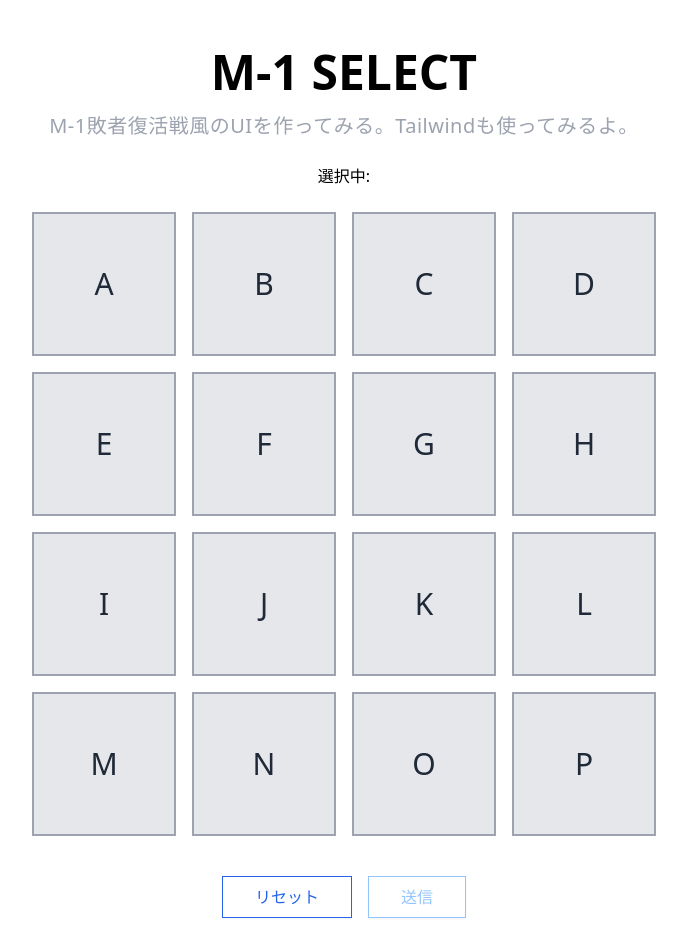
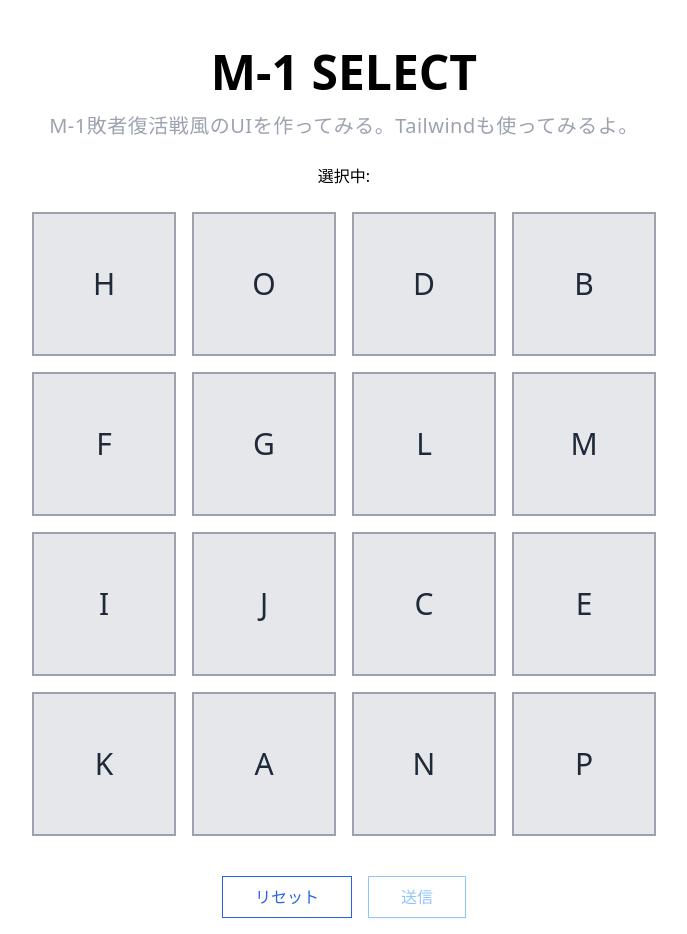
Before and after one commit to shimotsu4431/m1, a Next.js app: page / in a window 1280 px wide. Shown: the whole page, without its empty margins (296-983 px from the left). Built offline with nearby package versions, Linux system fonts and the light colour scheme.

Commit message:
shuffle members

```diff
--- a/components/CardList.tsx
+++ b/components/CardList.tsx
@@ -1,4 +1,5 @@
-import React, { ChangeEvent, useState } from 'react'
+import { shuffle } from 'lodash'
+import React, { ChangeEvent, useMemo, useState } from 'react'
 import members from '../config/members'
 import Card from './Card'
 
@@ -13,11 +14,16 @@ type Props = {
 }
 
 const CardList: React.FC<Props> = ({val, handleChange}) => {
+  const shuffledMembers = useMemo(() => {
+    return shuffle(members)
+  }
+  , [members])
+
   return (
     <>
       <p className="text-center mb-6">選択中: {val.join(", ")}</p>
       <div className="flex flex-wrap justify-center content-between w-full max-w-screen-md mx-auto">
-        {members.length > 0 && members.map((item) => {
+        {shuffledMembers.length > 0 && shuffledMembers.map((item) => {
           return (<Card id={item.id} name={item.name} key={item.id} checked={val.includes(item.name)} handleChange={handleChange} />)
         })}
       </div>
```
